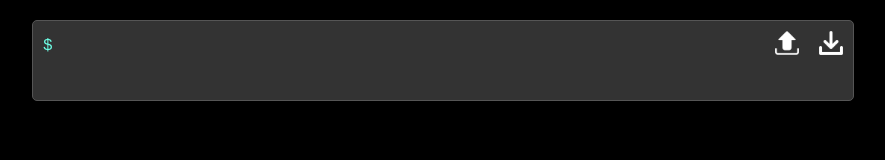
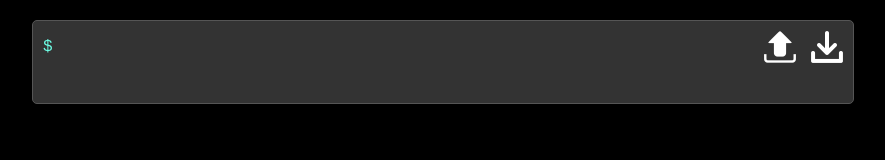
Before and after one commit to CrisMcCool/terminal, a plain HTML site: page index.html in a window 1280 px wide. Shown: the whole page, without its empty margins (197-1082 px from the left). Drawn offline with Linux system fonts and the light colour scheme.

Commit message:
Better look

```diff
--- a/style.css
+++ b/style.css
@@ -42,10 +42,20 @@ body {
   min-height: 20px;
 }
 
+.icons {
+  display: flex;
+  align-items: center;
+  margin-left: 10px;
+}
+
 .icon {
-  width: 24px;
-  height: 24px;
-  margin-left: 10px;
+  width: 32px; /* Increase the size for better visibility */
+  height: 32px;
+  margin-left: 15px; /* Add more space between icons */
   cursor: pointer;
-  position: relative;
+  transition: transform 0.2s; /* Add a smooth transition for hover effect */
 }
+
+.icon:hover {
+  transform: scale(1.2); /* Slightly enlarge the icon on hover */
+}
```
